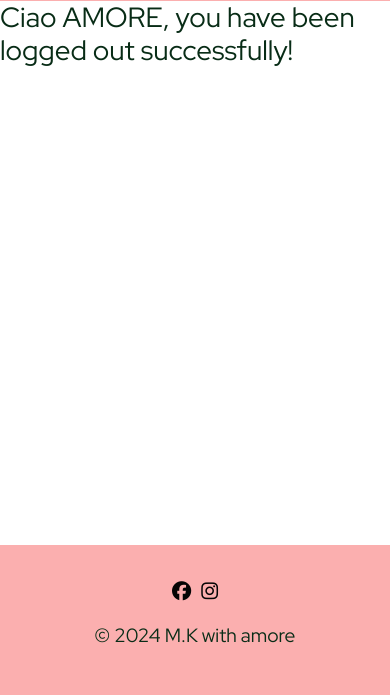
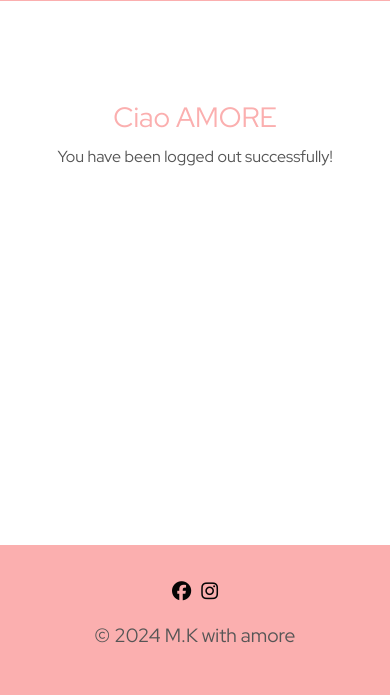
Before and after one commit to Maximiliane-K/ristorante-amore, a Django app: page /logout.html in a window 390 px wide. Shown: the part 149-844 px from the top of the page. Run offline with Django 3.2, Linux system fonts and the light colour scheme; some libraries are stand-ins or nearby versions.

Commit message:
Style logout.html and add media query

```diff
--- a/bookings/templates/registration/logout.html
+++ b/bookings/templates/registration/logout.html
@@ -2,5 +2,8 @@
 {% block title %}CIAO AMORE{% endblock %}
 
 {% block content %}
-    <h1>Ciao AMORE, you have been logged out successfully!</h1>
+    <div class="logout">
+        <h1>Ciao AMORE</h1>
+        <p>You have been logged out successfully!</p>
+    </div>
 {% endblock %}
--- a/static/css/style.css
+++ b/static/css/style.css
@@ -124,6 +124,23 @@ h2 {
     margin-bottom: 10px;
 }
 
+/* styling for the logged out successfully page */
+.logout {
+    text-align: center;
+    margin-top: 100px;
+}
+
+h1 {
+    color: #FBAFAF;
+    font-size: 36px;
+    margin-bottom: 10px;
+}
+
+p {
+    font-size: 18px;
+    color: #555
+}
+
 
 /* for medium screen sizes from 620px and down */
 @media screen and (max-width: 620px) {
@@ -173,4 +190,11 @@ h2 {
         margin-top: 20px;
     }
 
+    /* media query for logout.html h1 and p */
+    h1 {
+        font-size: 28px;
+    }
+    p {
+        font-size: 16px;
+    }
 }
```
